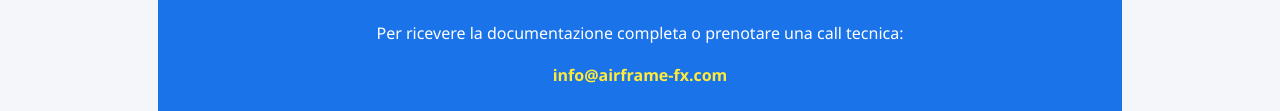
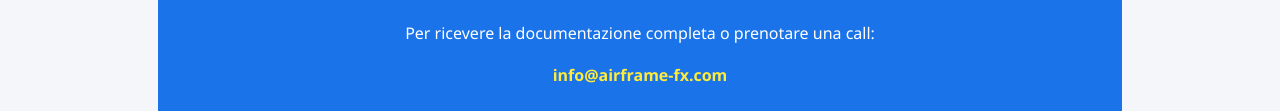
Before and after one commit to atoffa978/airframe-fx, a plain HTML site: page index.html in a window 1280 px wide. Shown: the part 1656-1767 px from the top of the page. Drawn offline with Linux system fonts and the light colour scheme.

Commit message:
Update index.html

```diff
--- a/index.html
+++ b/index.html
@@ -131,7 +131,7 @@
 
   <section class="contact">
     <h2>Contatti</h2>
-    <p>Per ricevere la documentazione completa o prenotare una call tecnica:</p>
+    <p>Per ricevere la documentazione completa o prenotare una call:</p>
     <p><a href="mailto:info@airframe-fx.com">info@airframe-fx.com</a></p>
   </section>
 
```
